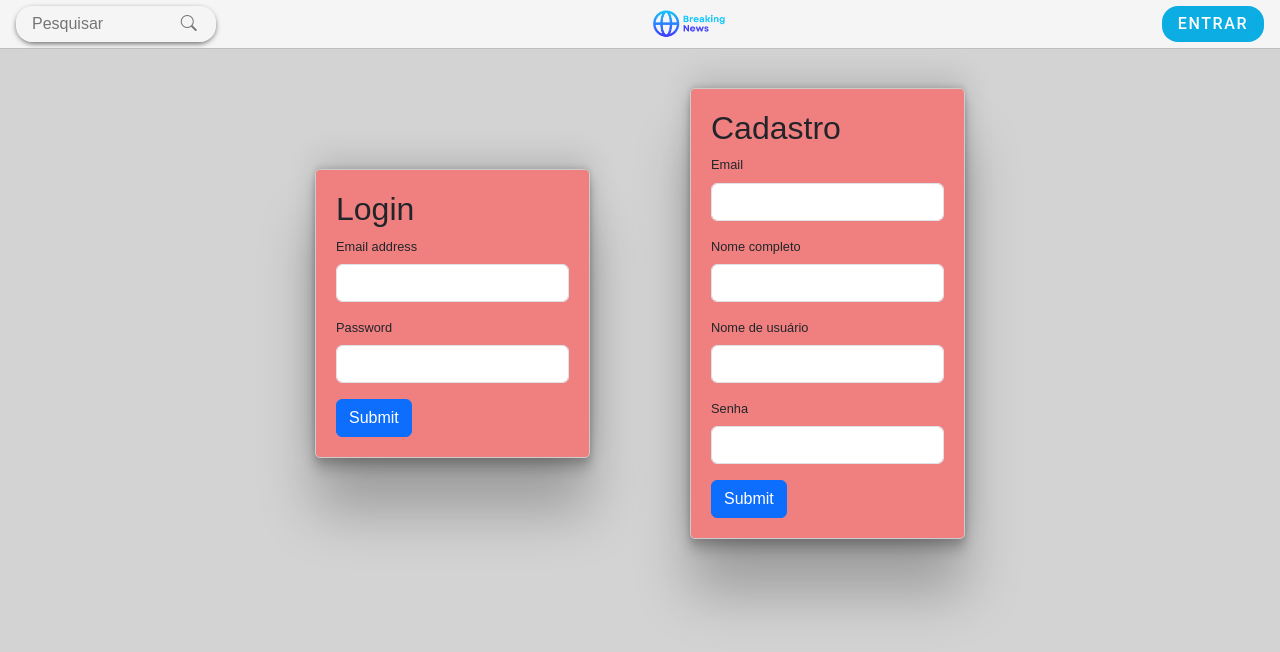
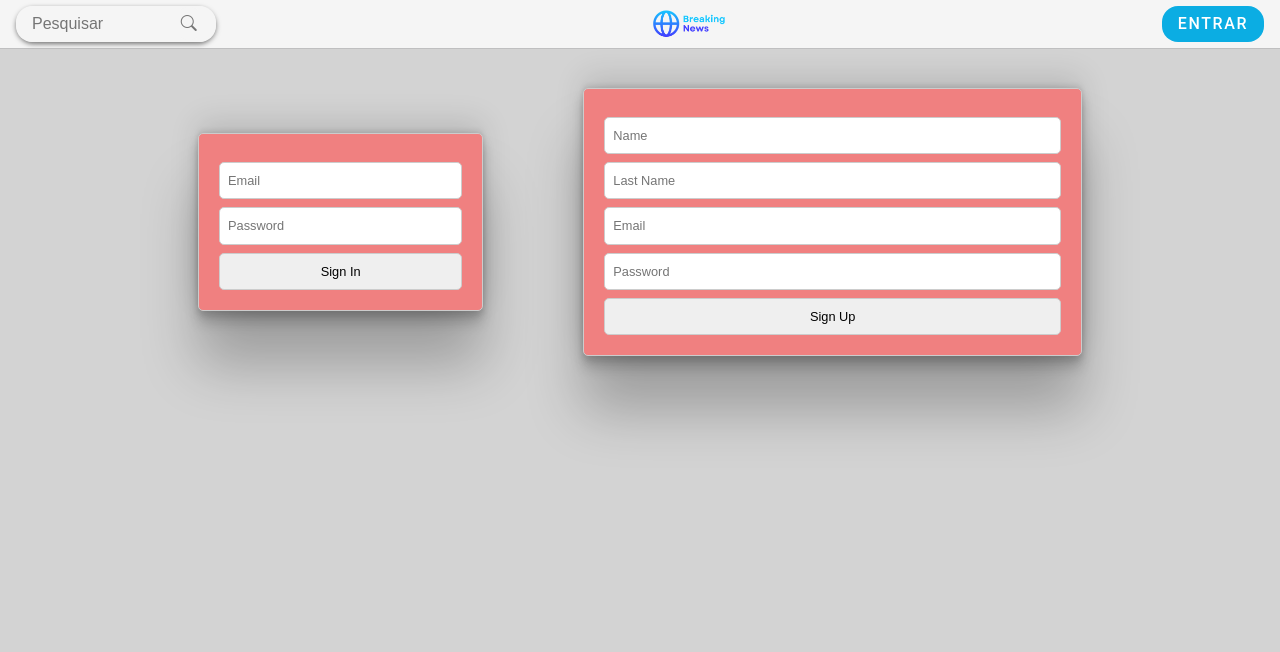
Before and after one commit to rbBaptista/spa_breakingnews, a React (Vite) app: page /auth in a window 1280 px wide. Shown: the top 652 px of the page. Built offline with nearby package versions, Linux system fonts and the light colour scheme.

Commit message:
page auth zod

```diff
--- /dev/null
+++ b/src/components/Input/Input.jsx
@@ -0,0 +1,7 @@
+import React from "react";
+import { StyledInput } from "./StyledInput";
+
+const Input = React.forwardRef((props, ref) => <StyledInput ref={ref} {...props} />);
+Input.displayName = "Input";
+
+export { Input };
--- /dev/null
+++ b/src/components/Input/StyledInput.jsx
@@ -0,0 +1,11 @@
+import styled from "styled-components";
+
+const StyledInput = styled.input`
+  width: 100%;
+  padding: 0.5rem;
+  border: 1px solid #ccc;
+  border-radius: 5px;
+  margin-top: 0.5rem;
+`;
+
+export { StyledInput };
--- /dev/null
+++ b/src/components/SignIn/SignIn.jsx
@@ -0,0 +1,38 @@
+import { useForm } from "react-hook-form";
+import { zodResolver } from "@hookform/resolvers/zod";
+import { z } from "zod";
+import { Input } from "../Input/Input";
+
+const schema = z.object({
+  email: z.string().email(),
+  password: z.string().min(4),
+});
+
+function SignIn() {
+  const {
+    register,
+    handleSubmit,
+    formState: { errors },
+  } = useForm({
+    resolver: zodResolver(schema),
+  });
+
+  const onSubmit = (data) => {
+    console.log("Sign In");
+    console.log(data);
+  };
+
+  return (
+    <div>
+      <form onSubmit={handleSubmit(onSubmit)}>
+        <Input {...register("email")} type="email" placeholder="Email" />
+        {errors.email && <p>{errors.email.message}</p>}
+        <Input {...register("password")} type="password" placeholder="Password" />
+        {errors.password && <p>{errors.password.message}</p>}
+        <Input type="submit" value="Sign In" />
+      </form>
+    </div>
+  );
+}
+
+export { SignIn };
--- /dev/null
+++ b/src/components/SignUp/SignUp.jsx
@@ -0,0 +1,44 @@
+import { useForm } from "react-hook-form";
+import { zodResolver } from "@hookform/resolvers/zod";
+import { z } from "zod";
+import { Input } from "../Input/Input";
+
+const schema = z.object({
+  name: z.string().min(2),
+  lastName: z.string().min(2),
+  email: z.string().email(),
+  password: z.string().min(4),
+});
+
+function SignUp() {
+  const {
+    register,
+    handleSubmit,
+    formState: { errors },
+  } = useForm({
+    resolver: zodResolver(schema),
+  });
+
+  const onSubmit = (data) => {
+    console.log("Sign Up");
+    console.log(data);
+  };
+
+  return (
+    <div>
+      <form onSubmit={handleSubmit(onSubmit)}>
+        <Input {...register("name")} type="text" placeholder="Name" />
+        {errors.name && <p>{errors.name.message}</p>}
+        <Input {...register("lastName")} type="text" placeholder="Last Name" />
+        {errors.lastName && <p>{errors.lastName.message}</p>}
+        <Input {...register("email")} type="email" placeholder="Email" />
+        {errors.email && <p>{errors.email.message}</p>}
+        <Input {...register("password")} type="password" placeholder="Password" />
+        {errors.password && <p>{errors.password.message}</p>}
+        <Input type="submit" value="Sign Up" />
+      </form>
+    </div>
+  );
+}
+
+export { SignUp };
--- a/src/pages/Auth/Auth.jsx
+++ b/src/pages/Auth/Auth.jsx
@@ -1,60 +1,15 @@
 import { StyledAuth, Card } from "./StyledAuth";
+import { SignIn } from "../../components/SignIn/SignIn";
+import { SignUp } from "../../components/SignUp/SignUp";
 
 function Auth() {
   return (
     <StyledAuth>
-      <Card type="signin">
-        <form>
-          <h2>Login</h2>
-          <div className="mb-3">
-            <label htmlFor="exampleInputEmail1" className="form-label">
-              Email address
-            </label>
-            <input type="email" className="form-control" id="exampleInputEmail1" aria-describedby="emailHelp" />
-            <div id="emailHelp" className="form-text"></div>
-          </div>
-          <div className="mb-3">
-            <label htmlFor="exampleInputPassword1" className="form-label">
-              Password
-            </label>
-            <input type="password" className="form-control" id="exampleInputPassword1" />
-          </div>
-          <button type="submit" className="btn btn-primary">
-            Submit
-          </button>
-        </form>
+      <Card>
+        <SignIn></SignIn>
       </Card>
-      <Card type="signup">
-        <form>
-          <h2>Cadastro</h2>
-          <div className="mb-3">
-            <label htmlFor="exampleInputEmail1" className="form-label">
-              Email
-            </label>
-            <input type="email" className="form-control" id="exampleInputEmail1" aria-describedby="emailHelp" />
-          </div>
-          <div className="mb-3">
-            <label htmlFor="exampleInputName1" className="form-label">
-              Nome completo
-            </label>
-            <input type="text" className="form-control" id="exampleInputPassword1" />
-          </div>
-          <div className="mb-3">
-            <label htmlFor="exampleInputUserName1" className="form-label">
-              Nome de usuário
-            </label>
-            <input type="text" className="form-control" id="exampleInputPassword1" />
-          </div>
-          <div className="mb-3">
-            <label htmlFor="exampleInputPassword1" className="form-label">
-              Senha
-            </label>
-            <input type="password" className="form-control" id="exampleInputPassword1" />
-          </div>
-          <button type="submit" className="btn btn-primary">
-            Submit
-          </button>
-        </form>
+      <Card>
+        <SignUp></SignUp>
       </Card>
     </StyledAuth>
   );
```
Also changed, not shown: src/components/SignIn/StyledSignIn.jsx (added, +17 -0 lines), src/components/SignUp/StyledSignUp.jsx (added, +17 -0 lines).
